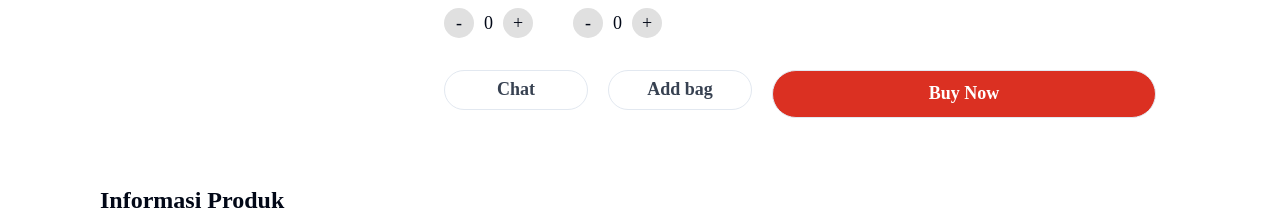
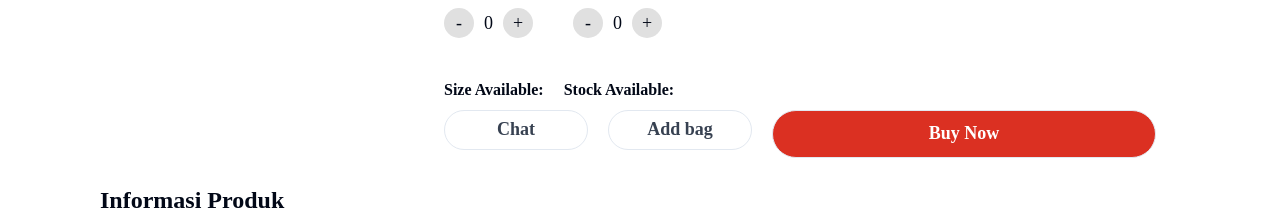
Before and after one commit to anditorp/Blanja-FE, a React (Vite) app: page /product/1 in a window 1280 px wide. Shown: the part 502-712 px from the top of the page. Built offline with nearby package versions, Linux system fonts and the light colour scheme; no server answers; a web font is replaced by a local one.

Commit message:
fix product size, quantity & readme screenshot

```diff
--- a/src/pages/product/product.jsx
+++ b/src/pages/product/product.jsx
@@ -33,12 +33,10 @@ const Product = () => {
 
     const handleSizeChange = (increment) => {
         setSize(prevSize => Math.max(0, prevSize + increment));
-        console.log(handleSizeChange, '<<<<<handleSizeChange');
     }
 
     const handleQuantityChange = (increment) => {
         setQuantity(prevQuantity => Math.max(0, prevQuantity + increment));
-        console.log(handleQuantityChange, "<<<<<<<<<<<handleQuantityChange")
     }
 
     useEffect(() => {
@@ -49,9 +47,6 @@ const Product = () => {
             .then((res) => {
                 const result = res.data.data;
                 setProducts(result);
-            setSize(result.size || 0);
-            setQuantity(result.stock || 0);
-            console.log(result, '<<<<<<<<<<<<<<<<<<result');
             })
             .catch((err) => {
                 console.log(err);
@@ -125,7 +120,7 @@ const Product = () => {
                     {images.map((image, index) => (
                         <img
                             key={index}
-                            src={products.image || imageDefault }
+                            src={products.image || imageDefault}
                             alt={`thumbnail ${index + 1}`}
                             className='thumbnail'
                             onClick={() => setMainImage(image)}
@@ -178,7 +173,11 @@ const Product = () => {
                                     </div>
                                 </div>
                             </div>
-                            <div className='flex flex-row gap-5 text-center'>
+                            <div className='flex flex-1 flex-row gap-5 text-nowrap font-semibold py-2'>
+                                <p>Size Available: {products.size}</p>
+                                <p>Stock Available: {products.stock}</p>
+                            </div>
+                            <div className='flex flex-row gap-5 text-center z-30'>
                                 <ButtonWhite
                                     className="bg-white w-36 text-gray-700 hover:text-white"
                                     name="Chat"
@@ -205,7 +204,7 @@ const Product = () => {
                     <Review />
                 </div>
                 <div className='relative top-96'>
-                    <hr className='w-286'/>
+                    <hr className='w-286' />
                     <div className='py-5'>
                         <Recommend />
                     </div>
```
Also changed, not shown: 1 other file (tests, documents, lock files or other folders). Lines whose indentation alone changed are shown as unchanged.
